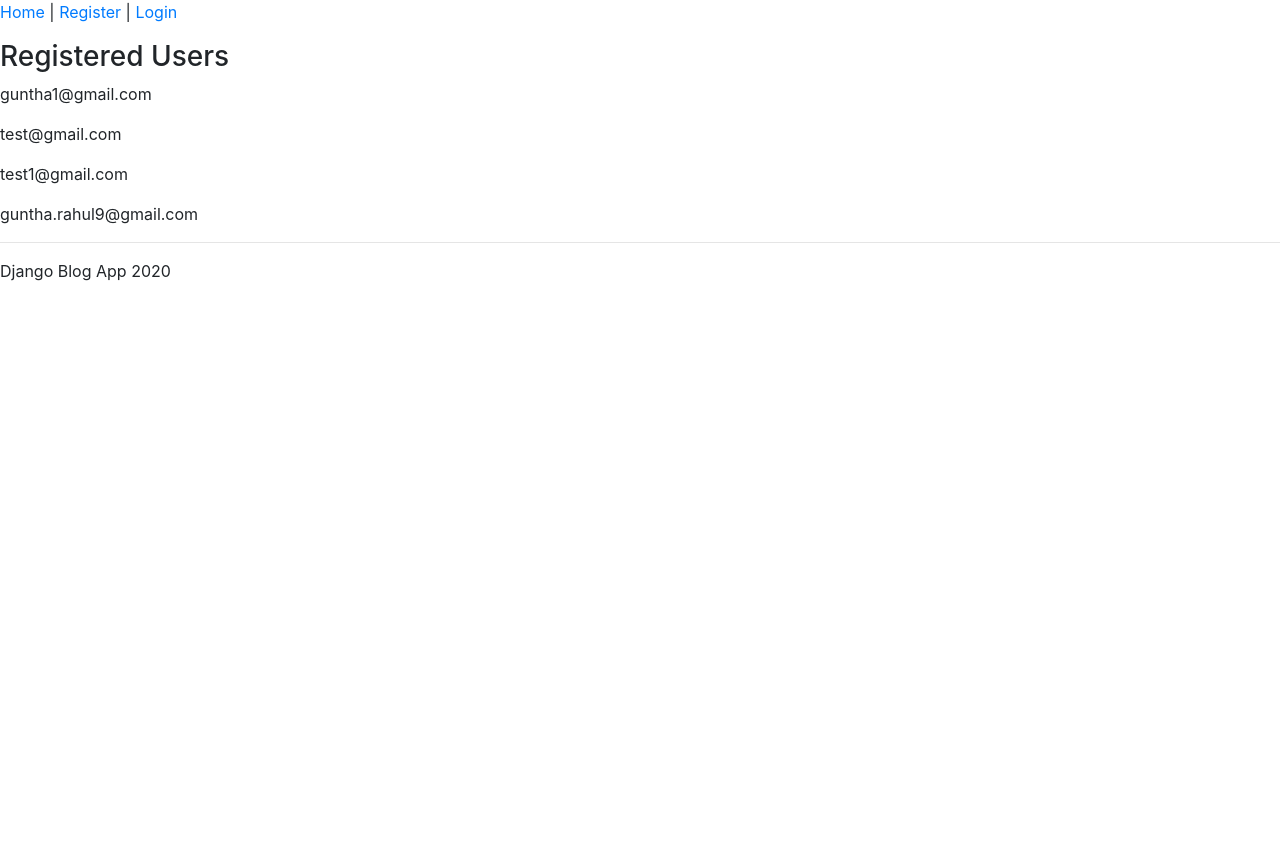
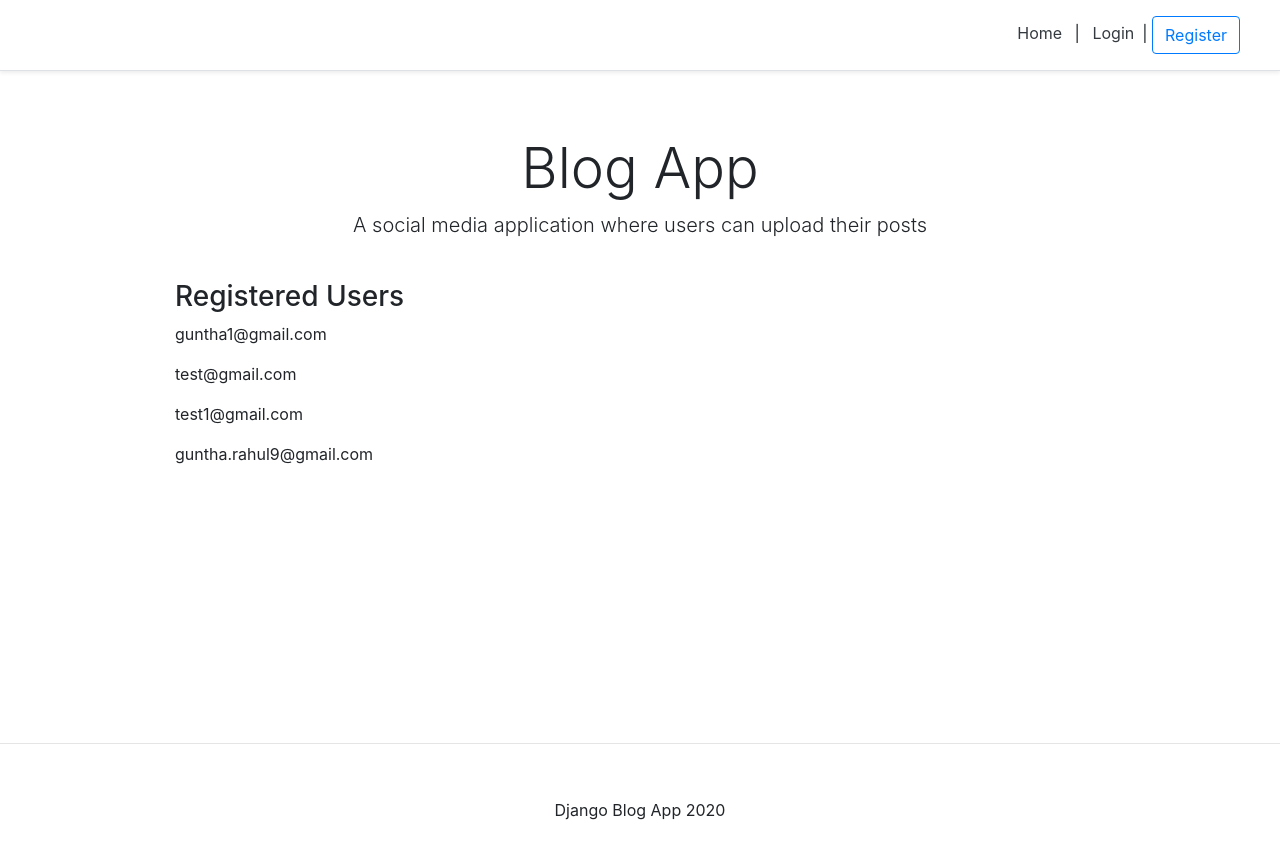
Before and after one commit to guntharahul/DjangoBlogApp, a Django app: page / in a window 1280 px wide. Before the commit the page ends 281 px from the top, so only its background shows below. Run offline with Django 3.2, Linux system fonts and the light colour scheme; data comes from the database, SQL or seed files in the repository; both versions use the stored data as it was after the commit; some libraries are stand-ins or nearby versions.

Commit message:
bootstrap for main page

```diff
--- a/src/personal/templates/personal/home.html
+++ b/src/personal/templates/personal/home.html
@@ -1,8 +1,17 @@
 {% extends 'base.html' %}
 {% block content %}
-    <h3>Registered Users</h3>
-    {% for account in accounts %}
-        <p>{{account}}</p>
-    {% endfor %}
+<div class="pricing-header px-3 py-3 pt-md-5 pb-md-4 mx-auto text-center">
+    <h1 class="display-4">Blog App</h1>
+    <p class="lead">
+        A social media application where users can upload their posts
+    </p>
+</div>
+<div class="container">
+    <div class="d-flex flex-column">
+        <h3>Registered Users</h3>
+        {% for account in accounts %}
+            <p>{{account}}</p>
+        {% endfor %}
+    </div>
 </div>
 {% endblock content %}
--- a/src/templates/base.html
+++ b/src/templates/base.html
@@ -1,40 +1,22 @@
 <!DOCTYPE html>
 <head>
-    <link rel="stylesheet" href="https://stackpath.bootstrapcdn.com/bootstrap/4.4.1/css/bootstrap.min.css"
-         integrity="sha384-Vkoo8x4CGsO3+Hhxv8T/Q5PaXtkKtu6ug5TOeNV6gBiFeWPGFN9MuhOf23Q9Ifjh"
-         crossorigin="anonymous">
     <title>
         BlogApp
     </title>
-    {% if request.user.is_authenticated %}
-        <p>
-            <a href="{% url 'home' %}">Home</a>|
-            <a href="{% url 'logout' %}">Logout</a>
-            <a href="{% url 'account' %}">Account</a>
-        </p>
-        <p>Hello {{ request.user.username }} </p>
-    {% else %}
-        <p>
-            <a href="{% url 'home' %}">Home</a> |
-            <a href="{% url 'register' %}">Register</a> |
-            <a href="{% url 'login' %}">Login</a>
-        </p>
-    {% endif %}
+    {% include 'snippets/header.html' %}
 </head>
 <body>
-    {% block content %}
-    {% endblock content %}
-    <script src="https://code.jquery.com/jquery-3.4.1.slim.min.js"
-            integrity="sha384-J6qa4849blE2+poT4WnyKhv5vZF5SrPo0iEjwBvKU7imGFAV0wwj1yYfoRSJoZ+n"
-            crossorigin="anonymous"></script>
-    <script src="https://cdn.jsdelivr.net/npm/popper.js@1.16.0/dist/umd/popper.min.js"
-            integrity="sha384-Q6E9RHvbIyZFJoft+2mJbHaEWldlvI9IOYy5n3zV9zzTtmI3UksdQRVvoxMfooAo"
-            crossorigin="anonymous"></script>
-    <script src="https://stackpath.bootstrapcdn.com/bootstrap/4.4.1/js/bootstrap.min.js"
-            integrity="sha384-wfSDF2E50Y2D1uUdj0O3uMBJnjuUD4Ih7YwaYd1iqfktj0Uod8GCExl3Og8ifwB6"
-            crossorigin="anonymous"></script>
+    <!-- start body -->
+    <style type="text/css">
+        .main{
+            min-height: 80vh;
+            height: 80%;
+        }
+    </style>
+    <div class="main">
+        {% block content %}
+        {% endblock content %}
+    </div>
+    <!-- end body -->
+    {% include 'snippets/footer.html' %}
 </body>
-<footer>
-    <hr>
-    <p>Django Blog App 2020</p>
-</footer>
--- /dev/null
+++ b/src/templates/snippets/footer.html
@@ -0,0 +1,20 @@
+<style type="text/css">
+    .footer{
+        min-height: 100px;
+    }
+</style>
+<!-- footer -->
+<hr>
+<div class="d-flex flex-row align-items-center footer m-auto">
+    <p class="m-auto">Django Blog App 2020</p>
+</div>
+<!-- end footer -->
+<script src="https://code.jquery.com/jquery-3.4.1.slim.min.js"
+            integrity="sha384-J6qa4849blE2+poT4WnyKhv5vZF5SrPo0iEjwBvKU7imGFAV0wwj1yYfoRSJoZ+n"
+            crossorigin="anonymous"></script>
+    <script src="https://cdn.jsdelivr.net/npm/popper.js@1.16.0/dist/umd/popper.min.js"
+            integrity="sha384-Q6E9RHvbIyZFJoft+2mJbHaEWldlvI9IOYy5n3zV9zzTtmI3UksdQRVvoxMfooAo"
+            crossorigin="anonymous"></script>
+    <script src="https://stackpath.bootstrapcdn.com/bootstrap/4.4.1/js/bootstrap.min.js"
+            integrity="sha384-wfSDF2E50Y2D1uUdj0O3uMBJnjuUD4Ih7YwaYd1iqfktj0Uod8GCExl3Og8ifwB6"
+            crossorigin="anonymous"></script>
--- /dev/null
+++ b/src/templates/snippets/header.html
@@ -0,0 +1,37 @@
+<link rel="stylesheet" href="https://stackpath.bootstrapcdn.com/bootstrap/4.4.1/css/bootstrap.min.css"
+         integrity="sha384-Vkoo8x4CGsO3+Hhxv8T/Q5PaXtkKtu6ug5TOeNV6gBiFeWPGFN9MuhOf23Q9Ifjh"
+         crossorigin="anonymous">
+<style type="text/css">
+    @media (min-width: 768px) {
+        html {
+            font-size: 16px;
+        }
+    }
+    .container {
+    max-width: 960px;
+    }
+    .pricing-header {
+    max-width: 700px;
+    }
+    .card-deck .card {
+    min-width: 220px;
+    }
+</style>
+<div class="d-flex flex-column flex-md-row align-items-center p-3 px-md-4 mb-3 bg-white border-bottom shadow-sm">
+    <h5 class="my-0 mr-md-auto font-weight-normal">
+        {% if request.user.is_authenticated %}
+        <p>Hello {{ request.user.username }} </p>
+        {% endif %}
+    </h5>
+    <nav class="my-2 my-md-0 mr-md-3">
+        {% if request.user.is_authenticated %}
+            <a class="p-2 text-dark" href="{% url 'home' %}">Home</a>|
+            <a class="p-2 text-dark" href="{% url 'logout' %}">Logout</a>|
+            <a class="p-2 text-dark" href="{% url 'account' %}">Account</a>
+        {% else %}
+            <a class="p-2 text-dark" href="{% url 'home' %}">Home</a> |
+            <a class="p-2 text-dark" href="{% url 'login' %}">Login</a>|
+            <a class="btn btn-outline-primary" href="{% url 'register' %}">Register</a>
+        {% endif %}
+    </nav>
+</div>
```
Also changed, not shown: src/db.sqlite3.
